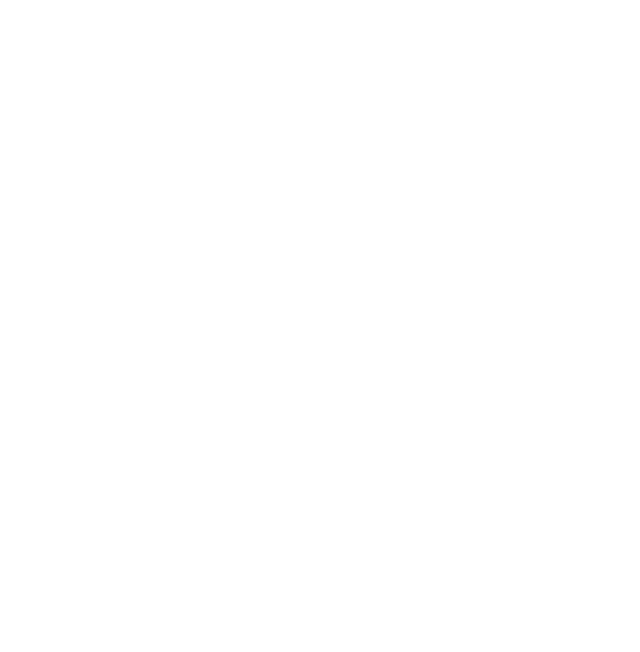
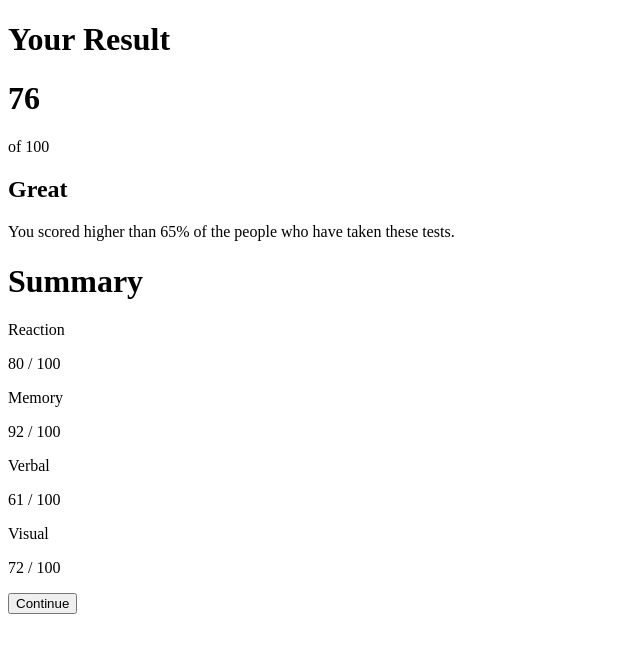
Before and after one commit to Avantiermv/results-summary-component-main, a plain HTML site: page index.html in a window 1280 px wide. Shown: the whole page, without its empty margins (0-640 px from the left). Drawn offline with Linux system fonts and the light colour scheme.

Commit message:
Starting the project.

```diff
--- a/index.html
+++ b/index.html
@@ -11,10 +11,33 @@
 
   <div id="content">
     <div id="blockleft">
-
+      <h1>Your Result</h1>
+      <div id="circle">
+        <h1>76</h1>
+        <p>of 100</p>
+      </div>
+      <h2>Great</h2>
+      <p>You scored higher than 65% of the people who have taken these tests.</p>
     </div>
 
-    <div id="blockright"></div>
+    <div id="blockright">
+      <h1>Summary</h1>
+
+      <div class="blocks"></div>
+        <p class="p1">Reaction</p>
+        <p class="p2">80 / 100</p>
+      <div class="blocks"></div>
+        <p class="p1">Memory</p>
+        <p class="p2">92 / 100</p>
+      <div class="blocks"></div>
+        <p class="p1">Verbal</p>
+        <p class="p2">61 / 100</p>
+      <div class="blocks"></div>
+        <p class="p1">Visual</p>
+        <p class="p2">72 / 100</p>
+
+      <button>Continue</button>
+    </div>
   </div>
 
 
```
